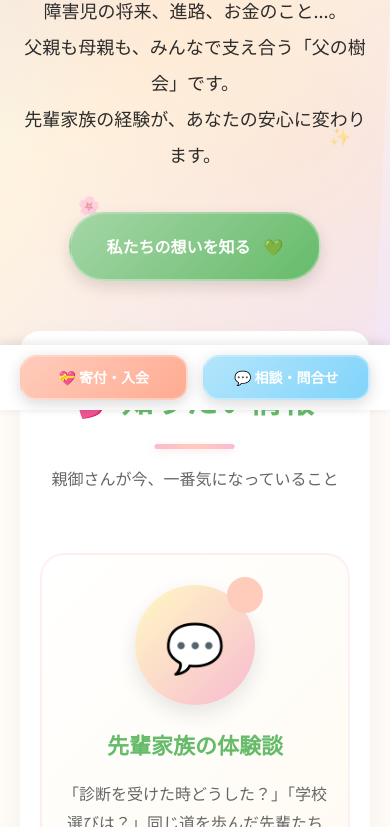
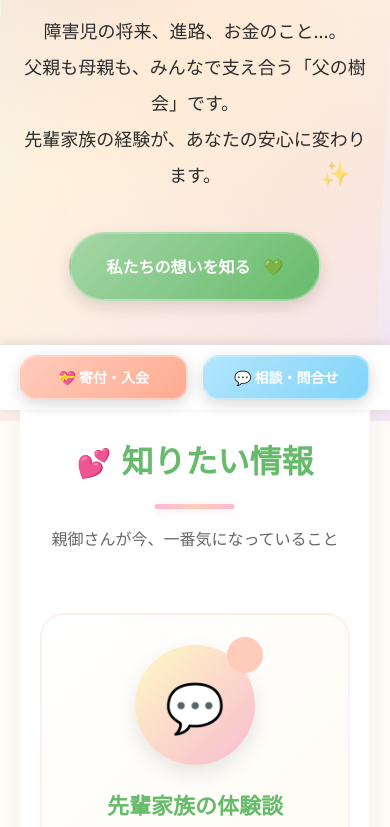
Before and after one commit to airiuchi-hash/ccnk-web, a plain HTML site: page top.html in a window 390 px wide. Shown: the part 434-1261 px from the top of the page. Drawn offline with Linux system fonts and the light colour scheme; a web font is replaced by a local one.

Commit message:
Revert "style: soften hero decorations on mobile"
This reverts commit d871b699735bad13e2c6c1064300e6167b378338.

```diff
--- a/style.css
+++ b/style.css
@@ -1019,16 +1019,6 @@ a:focus {
         margin-top: -30px;
     }
 
-    /* モバイルではヒーロー装飾を控えめにする */
-    .hero {
-        padding: 100px 0 80px;
-    }
-
-    .hero-decoration {
-        font-size: 18px;
-        opacity: 0.4;
-    }
-
     .nav {
         display: none;
         /* 簡易的に隠す（ハンバーガーメニュー想定） */
```
